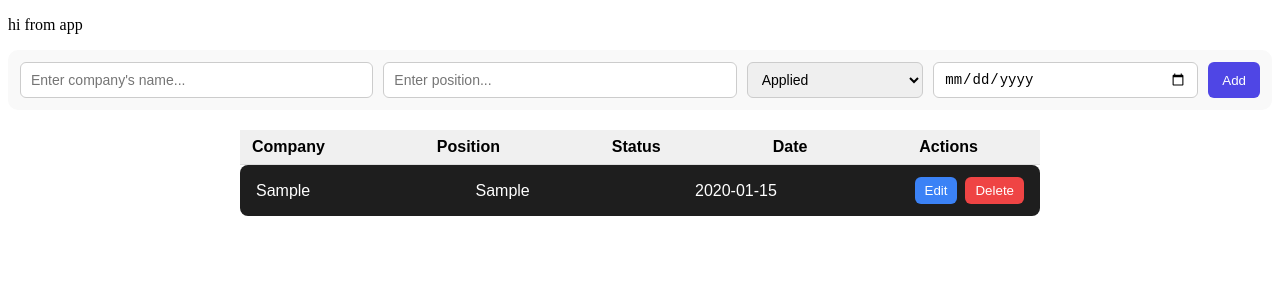
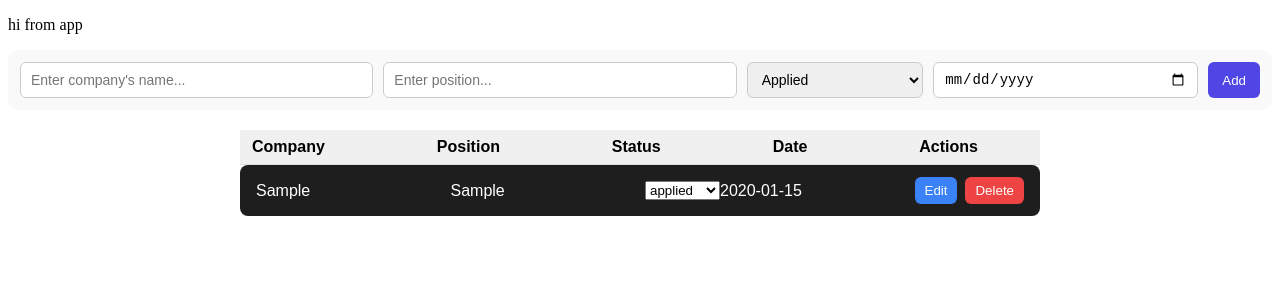
Before and after one commit to HanKwan/Job-application-tracker, a React (Vite) app: page / in a window 1280 px wide. Both pictures are taken after typing "Sample", "Sample", "2020-01-15" into the empty fields and a click on the button "Add". Shown: the top 300 px of the page. Built offline with nearby package versions, Linux system fonts and the light colour scheme.

Commit message:
refactor: changed btn to drop down selection for the added application's status

```diff
--- a/src/components/ApplicationItem.tsx
+++ b/src/components/ApplicationItem.tsx
@@ -6,18 +6,29 @@ interface ApplicationProps {
     onUpdate: (updatedApp: AppItem) => void
 }
 
-const ApplicationItem = ({ app }: ApplicationProps) => {
+const ApplicationItem = ({ app, onUpdate }: ApplicationProps) => {
 
+    const statuses = ["applied", "interview", "offer", "reject"]
 
+    const handleUpdateStatus = (status: string) => {
+        const update = {...app, status: status}
+
+        onUpdate(update)
+    }
 
     return (
         <div className="app-item">
             <span className="company">{app.company}</span>
             <span className="position">{app.position}</span>
 
-            <div className="status applied">
-                {}
-            </div>
+            <select className={`status-${app.status}`}>
+                {statuses.map(s => (
+                    <option key={s}
+                            onClick={() => handleUpdateStatus(s)}>
+                                {s}
+                    </option>
+                ))}
+            </select>
 
             <span className="date">{app.date}</span>
 
```
